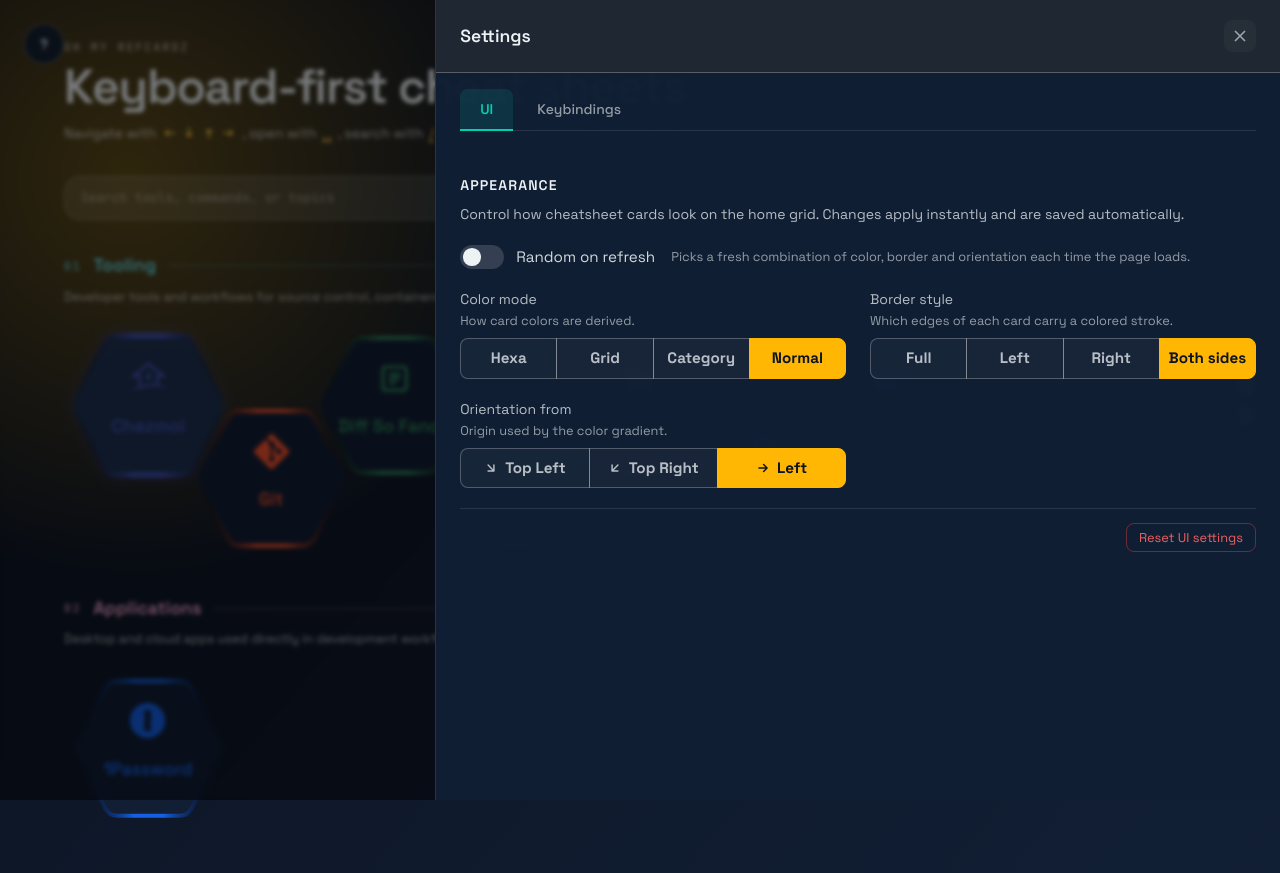
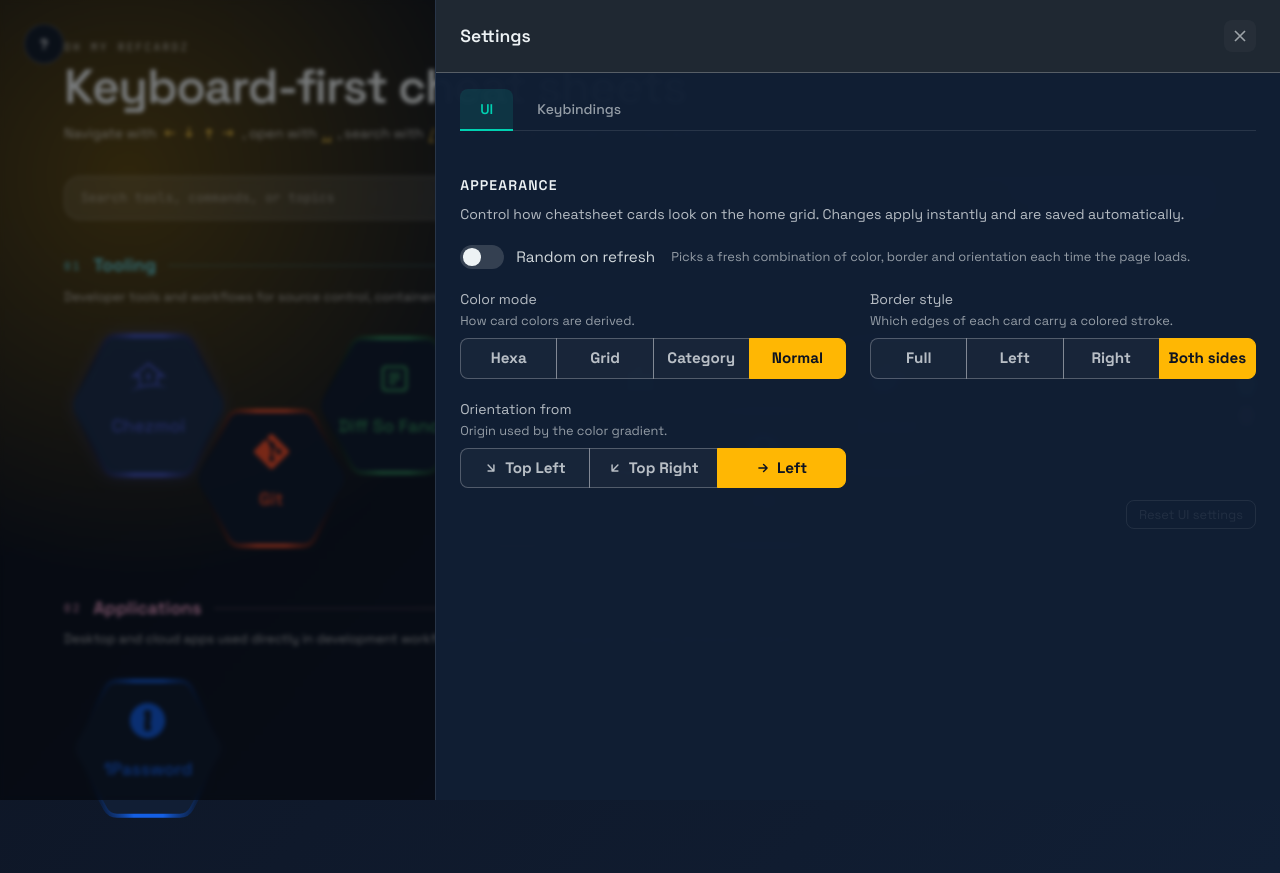
Before and after one commit to Prevole/oh-my-refcardz, a Next.js app: page / in a window 1280 px wide. Both pictures are taken after a click on the button 1236 px from the left and 44 px from the top of the page. Built offline with nearby package versions, Linux system fonts and the light colour scheme.

Commit message:
feat(settings): align UI Reset button with Keybindings Reset UX

```diff
--- a/src/components/settings/settings-panel.module.css
+++ b/src/components/settings/settings-panel.module.css
@@ -290,7 +290,9 @@
 
 .sectionReset {
   composes: section-footer from global;
-  margin-top: var(--space-5);
+  margin-top: 0;
+  padding-top: var(--space-3);
+  border-top: none;
   display: flex;
   justify-content: flex-end;
 }
@@ -301,3 +303,17 @@
   padding: var(--space-1) var(--space-3);
   font-size: var(--text-sm);
 }
+
+.resetButton:disabled {
+  cursor: not-allowed;
+  opacity: 0.4;
+  color: var(--fg-20);
+  border-color: var(--fg-20);
+  background: transparent;
+}
+
+.resetButton:disabled:hover {
+  background: transparent;
+  border-color: var(--fg-20);
+  color: var(--fg-20);
+}
--- a/src/components/settings/settings-panel.tsx
+++ b/src/components/settings/settings-panel.tsx
@@ -8,7 +8,7 @@ import type {
   UISettings,
   SettingsTopTab,
 } from "@/hooks/use-ui-settings";
-import { useUISettings } from "@/hooks/use-ui-settings";
+import { useUISettings, DEFAULT_MODERN_SETTINGS } from "@/hooks/use-ui-settings";
 import { useScopedKeyboardHandler } from "@/hooks/use-keyboard-context";
 import { useKeybindings } from "@/hooks/use-keybindings";
 import { ACTION_IDS } from "@/lib/keybindings";
@@ -333,6 +333,11 @@ export function SettingsPanel({
   if (!isOpen) return null;
 
   const showDirectionOptions = settings.modern.border !== "full";
+  const hasModernModifications =
+    settings.modern.random !== DEFAULT_MODERN_SETTINGS.random ||
+    settings.modern.colorMode !== DEFAULT_MODERN_SETTINGS.colorMode ||
+    settings.modern.border !== DEFAULT_MODERN_SETTINGS.border ||
+    settings.modern.direction !== DEFAULT_MODERN_SETTINGS.direction;
 
   return (
     <div className={styles.overlay} data-closing={isClosing ? "true" : undefined} data-testid="settings-overlay">
@@ -449,7 +454,13 @@ export function SettingsPanel({
                   </div>
 
                   <div className={styles.sectionReset}>
-                    <button className={styles.resetButton} onClick={onResetModern}>
+                    <button
+                      className={styles.resetButton}
+                      onClick={onResetModern}
+                      disabled={!hasModernModifications}
+                      title={hasModernModifications ? "Reset UI settings to their defaults" : "UI settings are at their defaults"}
+                      data-testid="ui-reset-settings"
+                    >
                       Reset UI settings
                     </button>
                   </div>
--- a/src/hooks/use-ui-settings.tsx
+++ b/src/hooks/use-ui-settings.tsx
@@ -30,13 +30,15 @@ export interface UISettings {
 
 const STORAGE_KEY = "oh-my-refcardz:ui-settings";
 
+export const DEFAULT_MODERN_SETTINGS: ModernSettings = {
+  random: false,
+  colorMode: "normal",
+  border: "both",
+  direction: "l-r",
+};
+
 const DEFAULT_SETTINGS: UISettings = {
-  modern: {
-    random: false,
-    colorMode: "normal",
-    border: "both",
-    direction: "l-r",
-  },
+  modern: DEFAULT_MODERN_SETTINGS,
   panelTabs: {
     active: "ui",
     keybindingsSub: "general",
```
